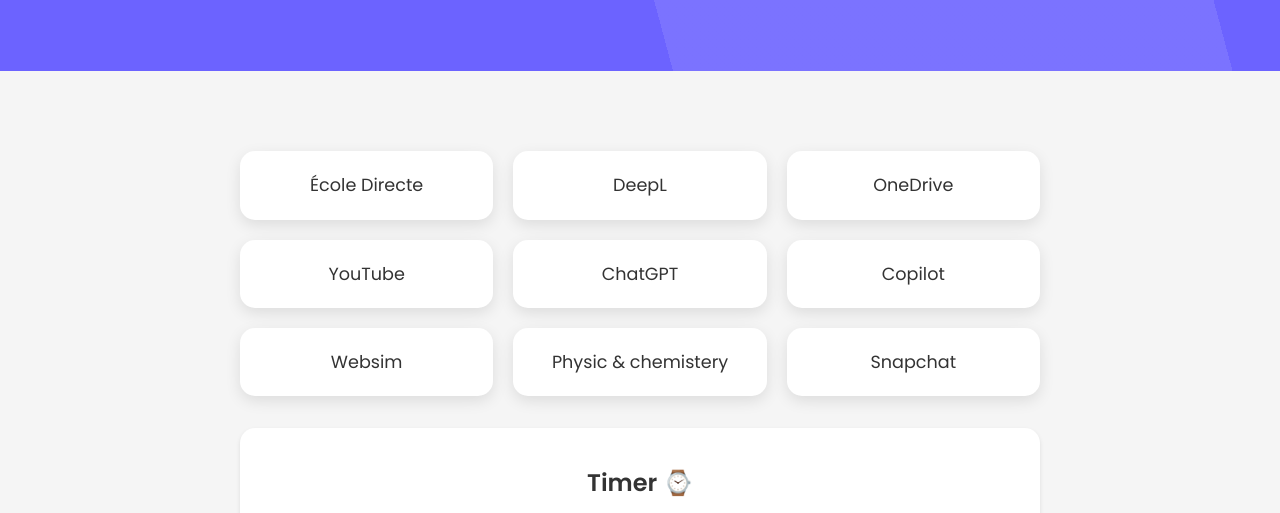
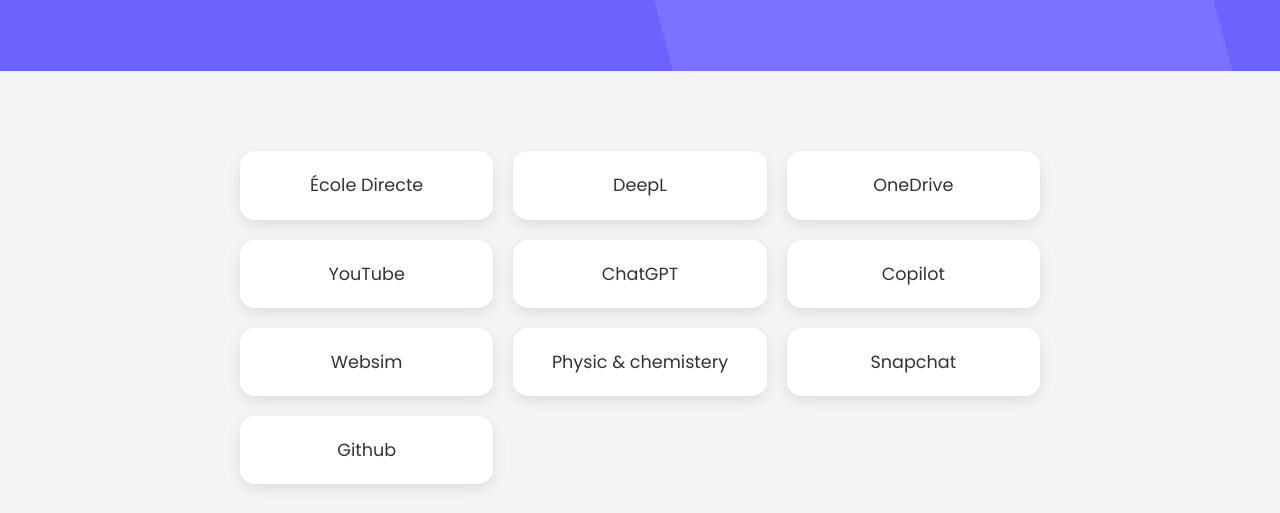
Before and after one commit to v1c-lfve/Control-Panel, a plain HTML site: page index.html in a window 1280 px wide. Shown: the part 177-690 px from the top of the page. Drawn offline with Linux system fonts and the light colour scheme.

Commit message:
Update index.html

```diff
--- a/index.html
+++ b/index.html
@@ -168,6 +168,9 @@
 	  <div class="link-item">
         <a href="https://web.snapchat.com/"target="_blank">Snapchat</a>
       </div>
+	<div class="link-item">
+        <a href="https://github.com/"target="_blank">Github</a>
+      </div>
     </div>
 
     <div class="pomodoro">
```
